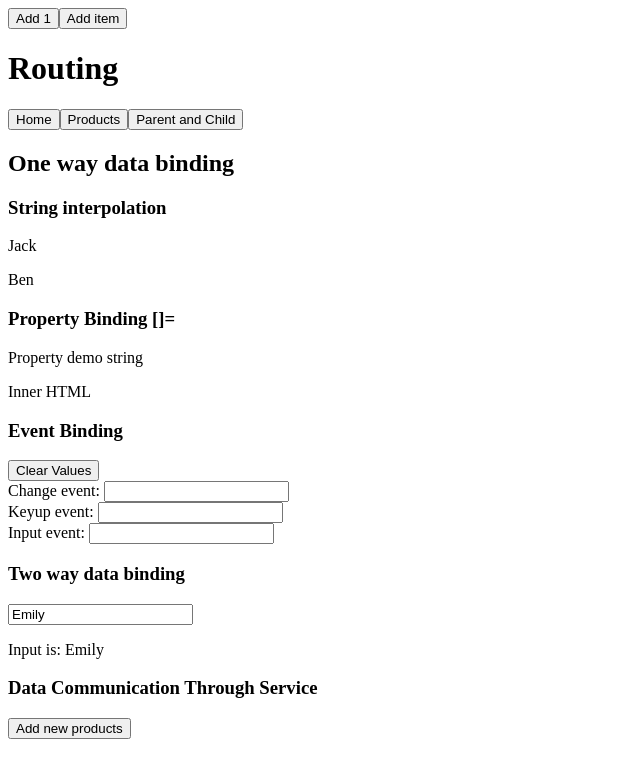
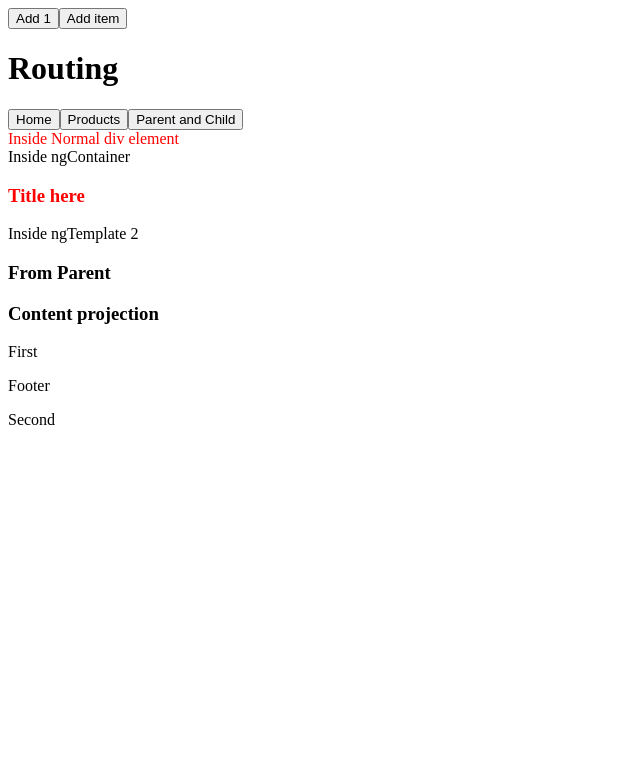
Before and after one commit to Miranda0101/MEAN_2024_03_25, an Angular app: page / in a window 1280 px wide. Shown: the top 778 px of the page, without its empty margins (0-640 px from the left). Built offline with nearby package versions, Linux system fonts and the light colour scheme.

Commit message:
ngContainer&ngTemplate&ngContent

```diff
--- a/src/app/app.component.css
+++ b/src/app/app.component.css
@@ -0,0 +1,3 @@
+.my-container{
+    color:red;
+}
--- a/src/app/app.component.html
+++ b/src/app/app.component.html
@@ -7,6 +7,33 @@
 <button routerLink="home">Home</button>
 <button routerLink="products">Products</button>
 <button (click)="gotoParent()">Parent and Child</button>
-<router-outlet></router-outlet>
+<!-- <router-outlet></router-outlet> -->
 <!-- <app-user></app-user>
 <app-feedback></app-feedback> -->
+<div class="my-container">Inside Normal div element</div>
+<ng-container class="my-container">
+  Inside ngContainer
+  <h3 class="my-container">Title here</h3>
+</ng-container>
+
+<ng-template #example1> Inside ngTemplate 1 </ng-template>
+<ng-template #example2> Inside ngTemplate 2 </ng-template>
+<ng-template #example3> Inside ngTemplate 3 </ng-template>
+<div [ngTemplateOutlet]="bool1 ? example1 : bool2 ? example2 : example3"></div>
+<!-- *ngIf -->
+<!-- <ng-template [ngIf]="conditions"></ng-template> -->
+
+<app-feedback>
+    <h3>From Parent </h3>
+    <p id="first">First</p>
+    <p id="second">Second</p>
+    <p id="third">Third</p>
+</app-feedback>
+
+<!-- Change Detection
+1. Default Strategy: always check for changes
+2. OnPush:
+    - Input properties have changed
+    - User events
+    - Async pipe: {{ observable | async }}
+-->
--- a/src/app/app.component.ts
+++ b/src/app/app.component.ts
@@ -10,6 +10,8 @@ export class AppComponent {
   title = 'MEAN_2024_03_25';
   newNum = 10;
   newNums = [1, 2, 3]
+  bool1 = false;
+  bool2 = true;
   constructor(private router: Router){}
 
   gotoParent(){
--- a/src/app/feedback/feedback.component.html
+++ b/src/app/feedback/feedback.component.html
@@ -1,4 +1,4 @@
-<form [formGroup]="messageForm">
+<!-- <form [formGroup]="messageForm">
   <label>Username: </label>
   <input formControlName="username" />
   <p *ngIf="contactForm.controls['username'].pristine">This username field has not been modified yet</p>
@@ -17,4 +17,10 @@
   <label>Message: </label>
   <textarea formControlName="message"></textarea>
   <button type="submit" (click)="onClick()">Submit</button>
-</form>
+</form> -->
+<ng-content select="h3"></ng-content>
+<h3>Content projection</h3>
+<ng-content select="#first"></ng-content>
+<p>Footer</p>
+<ng-content select="#second"></ng-content>
+<!-- Single Responsibility -- SOLID -->
--- a/src/app/products/products.component.html
+++ b/src/app/products/products.component.html
@@ -10,8 +10,8 @@
     <th>Price</th>
     <th>Date</th>
     <th>Stock</th>
-    <!-- </ng-container>
-    <ng-container *ngIf="products.length"> -->
+    </ng-container>
+    <ng-container *ngIf="products.length">
     <tr *ngFor="let product of products | myFirst: keyword" appMyFirst>
       <td>{{ product.id }}</td>
       <td>{{ product.title }}</td>
```
